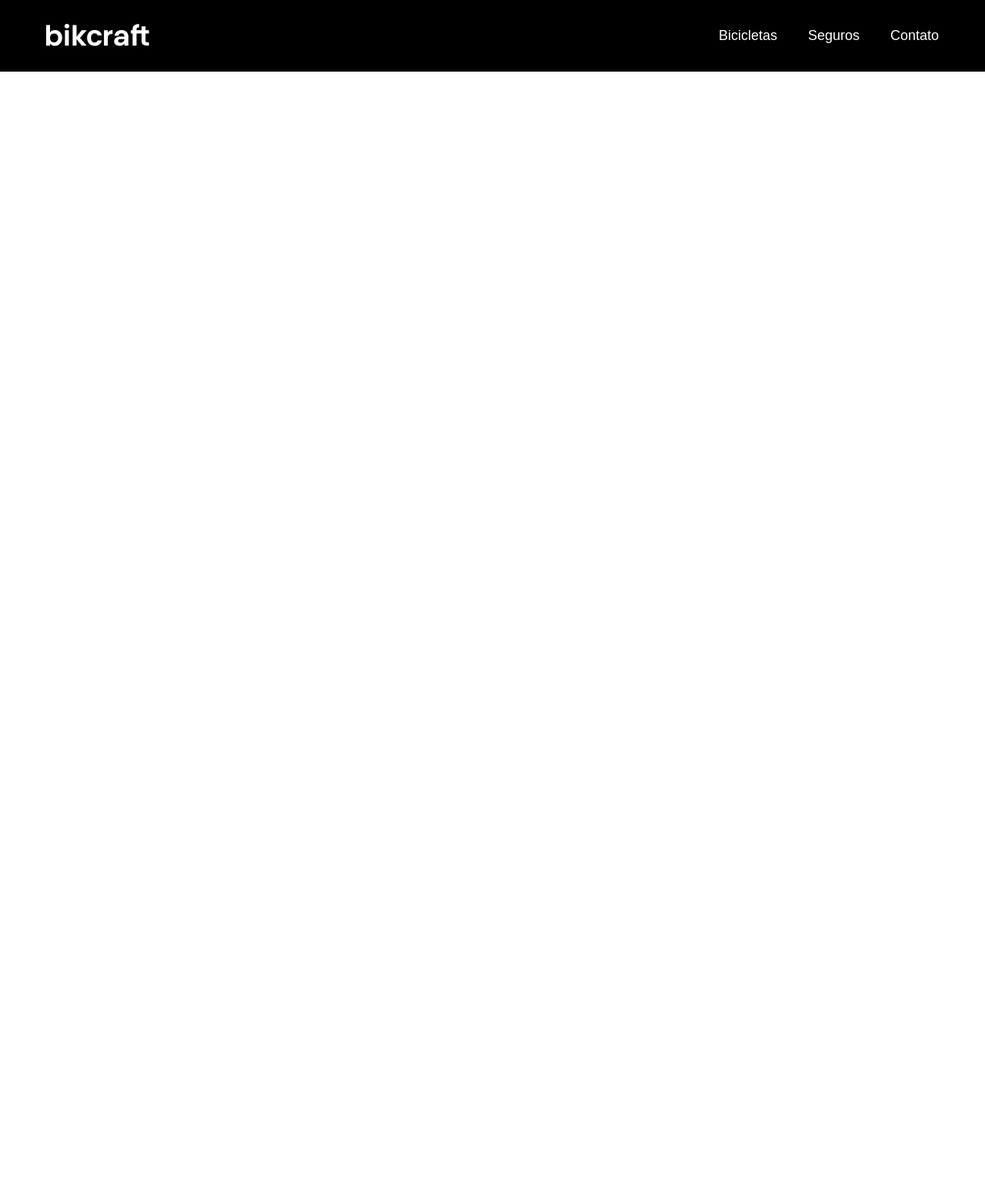
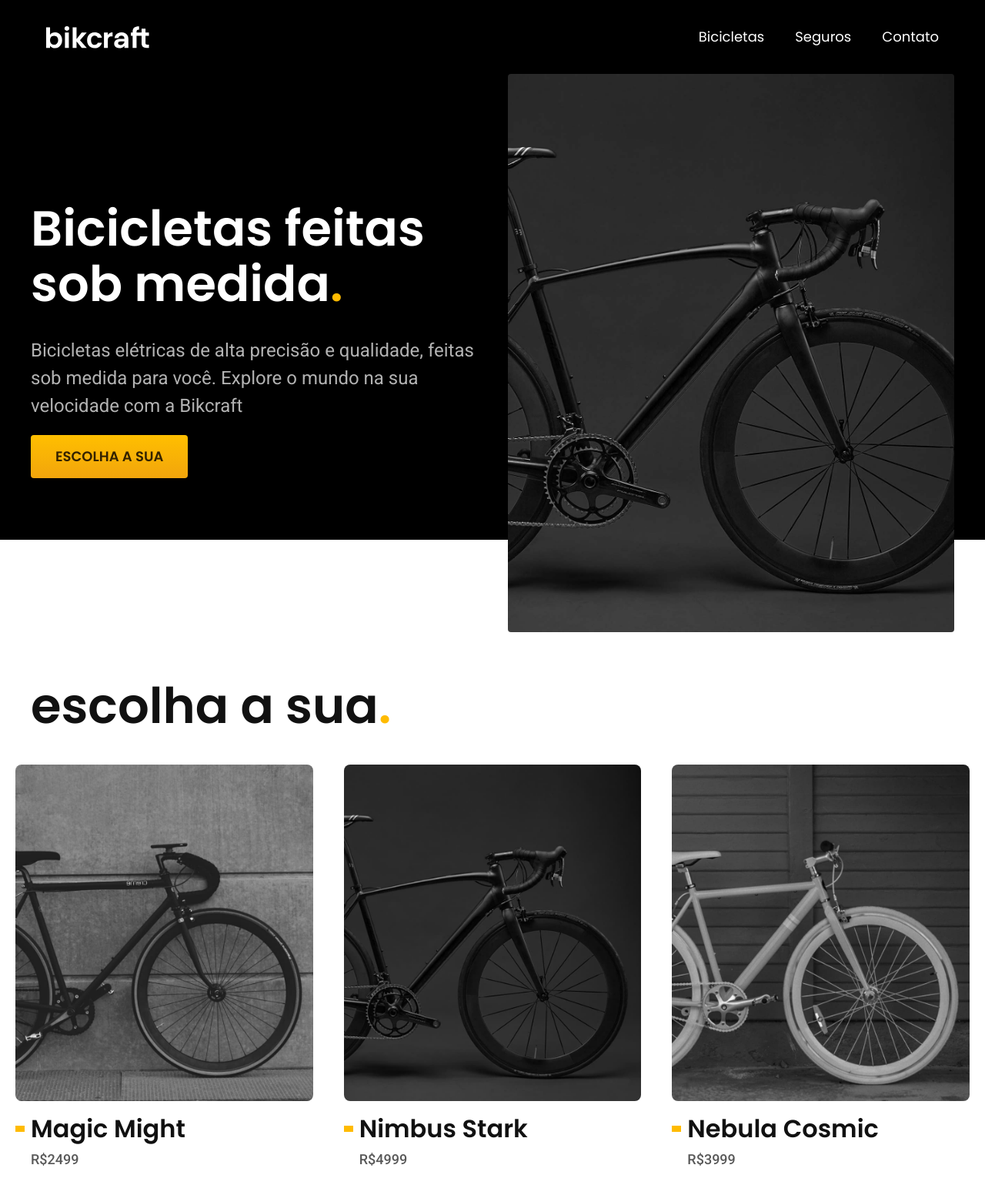
Before and after one commit to emersilver/bikcraft, a plain HTML site: page index.html in a window 1280 px wide. Shown: the top 1552 px of the page at 77% size. Before the commit the page ends 800 px from the top, so only its background shows below. Drawn offline with Linux system fonts and the light colour scheme.

Commit message:
listas-bicicletas

```diff
--- /dev/null
+++ b/css/bicicletas/bicicletas-lista.css
@@ -0,0 +1,68 @@
+.bicicletas-lista {
+  padding-top: 60px;
+  padding-bottom: 120px;
+}
+
+.bicicletas-lista h2 {
+  margin-bottom: 40px;
+  max-width: 1200px;
+  padding-left: 20px;
+  padding-right: 20px;
+  margin-left: auto;
+  margin-right: auto;
+}
+
+.bicicletas-lista ul {
+  display: flex;
+  gap: 40px;
+  padding: 0 20px 20px 20px;
+  max-width: 1400px;
+  margin-left: auto;
+  margin-right: auto;
+  overflow-x: auto;
+}
+
+.bicicletas-lista li {
+  min-width: 280px;
+}
+
+.bicicletas-lista a {
+  display: block;
+}
+
+.bicicletas-lista img {
+  margin-bottom: 16px;
+}
+
+.bicicletas-lista h3 {
+  margin-bottom: 8px;
+  display: flex;
+  align-items: center;
+}
+
+.bicicletas-lista h3::before {
+  content: "";
+  display: inline-block;
+  width: 12px;
+  height: 8px;
+  background-color: var(--cor-p1);
+  margin-right: 8px;
+  transition: width 0.2s;
+}
+
+.bicicletas-lista a:hover h3::before {
+  width: 24px;
+}
+
+.bicicletas-lista li span {
+  padding-left: 20px;
+}
+
+@media (max-width: 800px) {
+  .bicicletas-lista {
+    padding-bottom: 60px;
+  }
+  .bicicletas-lista ul {
+    gap: 20px;
+  }
+}
--- /dev/null
+++ b/css/global/global.css
@@ -0,0 +1,28 @@
+* {
+  margin: 0;
+  padding: 0;
+}
+
+body {
+  font-family: Arial, Helvetica, sans-serif;
+  color: #111111;
+  padding-bottom: 600px;
+}
+
+ul {
+  list-style: none;
+}
+
+a {
+  text-decoration: none;
+  color: inherit;
+}
+
+img {
+  max-width: 100%;
+  display: block;
+}
+
+img[src$=".jpg"] {
+  border-radius: 8px;
+}
--- /dev/null
+++ b/css/global/header.css
@@ -0,0 +1,70 @@
+.header-bg {
+  background-color: var(--cor-12);
+}
+
+.header {
+  display: flex;
+  justify-content: space-between;
+  align-items: center;
+  flex-wrap: wrap;
+  gap: 20px;
+  padding: 20px;
+  box-sizing: border-box;
+  max-width: 1200px;
+  margin-left: auto;
+  margin-right: auto;
+}
+
+.header-menu {
+  display: flex;
+  flex-wrap: wrap;
+  gap: 40px;
+}
+
+.header-menu a {
+  display: inline-block;
+  padding: 16px 0px;
+  position: relative;
+}
+
+.header-menu a::after {
+  content: "";
+  display: block;
+  height: 2px;
+  width: 0px;
+  background: var(--cor-0);
+  margin-top: 4px;
+  transition: 0.3s;
+  position: absolute;
+}
+
+.header-menu a:hover::after {
+  width: 100%;
+}
+
+@media (max-width: 800px) {
+  .header-menu {
+    gap: 20px;
+  }
+  .header-menu a {
+    background: var(--cor-11);
+    padding: 12px 16px;
+    border-radius: 4px;
+  }
+  .header-menu a:hover {
+    background-color: var(--cor-10);
+  }
+  .header a:after {
+    display: none;
+  }
+}
+
+@media (max-width: 600px) {
+  .header-menu {
+    gap: 12px;
+  }
+  .header-menu a {
+    padding: 8px 12px;
+    font-size: 14px;
+  }
+}
--- /dev/null
+++ b/css/home/introducao.css
@@ -0,0 +1,56 @@
+.introducao-bg {
+  background: var(--cor-12);
+  box-shadow: inset 0 -120px var(--cor-0);
+}
+
+.introducao {
+  display: grid;
+  grid-template-columns: 1fr 1fr;
+  gap: 0 40px;
+  max-width: 1200px;
+  padding-left: 20px;
+  padding-right: 20px;
+  margin-left: auto;
+  margin-right: auto;
+}
+
+.introducao-conteudo {
+  align-self: end;
+  padding-bottom: 200px;
+}
+
+.introducao img {
+  height: 100%;
+  object-fit: cover;
+  border-radius: 4px;
+}
+
+.introducao h1 {
+  margin-bottom: 32px;
+}
+
+.introducao p {
+  margin-bottom: 20px;
+}
+
+@media (max-width: 800px) {
+  .introducao-bg {
+    background: var(--cor-11);
+    padding-top: 40px;
+    box-shadow: inset 0 -60px var(--cor-0);
+  }
+  .introducao {
+    grid-template-columns: 1fr;
+    gap: 32px;
+  }
+  .introducao-conteudo {
+    padding-bottom: 0px;
+  }
+  .introducao h1 {
+    margin-bottom: 16px;
+  }
+  .introducao img {
+    height: 300px;
+    width: 100%;
+  }
+}
--- a/css/style.css
+++ b/css/style.css
@@ -1,89 +1,15 @@
-* {
-  margin: 0;
-  padding: 0;
-}
+@import "./global/global.css";
+@import "./utilidades/tipografia.css";
+@import "./utilidades/cores.css";
 
-body {
-  font-family: Arial, Helvetica, sans-serif;
-}
+/* Header */
+@import "./global/header.css";
 
-ul {
-  list-style: none;
-}
+/* Utilidades */
+@import "./utilidades/componentes.css";
 
-a {
-  text-decoration: none;
-}
+/* Home */
+@import "./home/introducao.css";
 
-.header-bg {
-  background-color: #000000;
-}
-
-.header {
-  display: flex;
-  justify-content: space-between;
-  align-items: center;
-  flex-wrap: wrap;
-  gap: 20px;
-  padding: 20px;
-  box-sizing: border-box;
-  max-width: 1200px;
-  margin-left: auto;
-  margin-right: auto;
-}
-
-.header-menu {
-  display: flex;
-  flex-wrap: wrap;
-  gap: 40px;
-}
-
-.header-menu a {
-  display: inline-block;
-  color: #ffffff;
-  padding: 16px 0px;
-  font-size: 1.125rem;
-  position: relative;
-}
-
-.header-menu a::after {
-  content: "";
-  display: block;
-  height: 2px;
-  width: 0px;
-  background: #ffffff;
-  margin-top: 4px;
-  transition: 0.3s;
-  position: absolute;
-}
-
-.header-menu a:hover::after {
-  width: 100%;
-}
-
-@media (max-width: 800px) {
-  .header-menu {
-    gap: 20px;
-  }
-  .header-menu a {
-    background: #111111;
-    padding: 12px 16px;
-    border-radius: 4px;
-  }
-  .header-menu a:hover {
-    background-color: #2e2e2e;
-  }
-  .header a:after {
-    display: none;
-  }
-}
-
-@media (max-width: 600px) {
-  .header-menu {
-    gap: 12px;
-  }
-  .header-menu a {
-    padding: 8px 12px;
-    font-size: 14px;
-  }
-}
+/* Bicicletas */
+@import "./bicicletas/bicicletas-lista.css";
--- /dev/null
+++ b/css/utilidades/componentes.css
@@ -0,0 +1,24 @@
+.botao {
+  display: inline-block;
+  padding: 16px 32px;
+  background: linear-gradient(#ffbf00, #f2a50c);
+  border-radius: 4px;
+  box-shadow: 0 1px 2px rgba(0, 0, 0, 0.1);
+  text-transform: uppercase;
+  color: var(--cor-p5);
+  font-size: 18px;
+  line-height: 1.33;
+  font-family: "Poppins", Helvetica, sans-serif;
+  font-weight: 600;
+}
+
+.botao:hover {
+  background: linear-gradient(#ffb60d, #e59317);
+}
+
+@media (max-width: 600px) {
+  .botao a {
+    padding: 12px 16px;
+    font-size: 16px;
+  }
+}
--- /dev/null
+++ b/css/utilidades/cores.css
@@ -0,0 +1,75 @@
+:root {
+  --cor-0: #ffffff;
+  --cor-1: #f7f7f7;
+  --cor-2: #ededed;
+  --cor-3: #dedede;
+  --cor-4: #cccccc;
+  --cor-5: #b2b2b2;
+  --cor-6: #9c9c9c;
+  --cor-7: #717171;
+  --cor-8: #595959;
+  --cor-9: #404040;
+  --cor-10: #2e2e2e;
+  --cor-11: #111111;
+  --cor-12: #000000;
+  --cor-p1: #ffbb00;
+  --cor-p2: #e4a30b;
+  --cor-p3: #a66f00;
+  --cor-p4: #664400;
+  --cor-p5: #332200;
+}
+
+.cor-0 {
+  color: var(--cor-0);
+}
+.cor-1 {
+  color: var(--cor-1);
+}
+.cor-2 {
+  color: var(--cor-2);
+}
+.cor-3 {
+  color: var(--cor-3);
+}
+.cor-4 {
+  color: var(--cor-4);
+}
+.cor-5 {
+  color: var(--cor-5);
+}
+.cor-6 {
+  color: var(--cor-6);
+}
+.cor-7 {
+  color: var(--cor-7);
+}
+.cor-8 {
+  color: var(--cor-8);
+}
+.cor-9 {
+  color: var(--cor-9);
+}
+.cor-10 {
+  color: var(--cor-10);
+}
+.cor-11 {
+  color: var(--cor-11);
+}
+.cor-12 {
+  color: var(--cor-12);
+}
+.cor-p1 {
+  color: var(--cor-p1);
+}
+.cor-p2 {
+  color: var(--cor-p2);
+}
+.cor-p3 {
+  color: var(--cor-p3);
+}
+.cor-p4 {
+  color: var(--cor-p4);
+}
+.cor-p5 {
+  color: var(--cor-p5);
+}
--- /dev/null
+++ b/css/utilidades/tipografia.css
@@ -0,0 +1,89 @@
+.font-1-xx1 {
+  font-size: 4rem;
+  line-height: 1.125;
+  font-family: "Poppins", sans-serif;
+  font-weight: 600;
+}
+
+.font-2-l {
+  font-size: 1.5rem;
+  line-height: 1.5;
+  font-family: "Roboto", sans-serif;
+  font-weight: 400;
+}
+
+.font-1-xs {
+  font: 400 0.75rem/1.35 "Poppins", sans-serif;
+}
+
+.font-2-xs {
+  font: 400 0.875rem/1.43 "Roboto", sans-serif;
+}
+
+.font-1-s {
+  font: 400 1rem/1.5 "Poppins", sans-serif;
+}
+
+.font-2-s {
+  font: 400 1rem/1.5 "Roboto", sans-serif;
+}
+
+.font-1-m,
+.font-1-m-b {
+  font: 400 1.125rem/1.35 "Poppins", sans-serif;
+}
+
+.font-1-m-b {
+  font-weight: 600;
+}
+
+.font-2-m {
+  font: 500 1.125rem/1.35 "Roboto", sans-serif;
+}
+
+.font-1-l {
+  font: 400 1.5rem/1.5 "Poppins", sans-serif;
+}
+
+.font-2-l,
+.font-2-l-b {
+  font: 400 1.5rem/1.5 "Roboto", sans-serif;
+}
+
+.font-2-l-b {
+  font-weight: 500;
+  letter-spacing: 0.015em;
+  text-transform: uppercase;
+}
+
+.font-1-xl {
+  font: 600 2rem/1.25 "Poppins", sans-serif;
+}
+
+.font-2-xl {
+  font: 500 2rem/1.25 "Roboto", sans-serif;
+}
+
+.font-1-xxl {
+  font: 600 4rem/1.125 "Poppins", sans-serif;
+}
+
+@media (max-width: 1200px) {
+  .font-1-xxl {
+    font-size: 3rem;
+  }
+  .font-2-l,
+  .font-2-l-b {
+    font-size: 1.125rem;
+  }
+}
+
+@media (max-width: 800px) {
+  .font-1-xxl {
+    font-size: 2rem;
+  }
+  .font-1-xl,
+  .font-2-xl {
+    font-size: 1.5rem;
+  }
+}
--- a/index.html
+++ b/index.html
@@ -9,6 +9,9 @@
   <meta name="description" content="Bicicletas elétricas de alta precisão e qualidade,  feitas sob medida para o cliente. Explore o mundo na sua velocidade com a Bikcraft.">
 
   <link rel="stylesheet" href="./css/style.css">
+  <link rel="preconnect" href="https://fonts.googleapis.com">
+  <link rel="preconnect" href="https://fonts.gstatic.com" crossorigin>
+  <link href="https://fonts.googleapis.com/css2?family=Poppins:wght@400;600&family=Roboto:wght@400;500&display=swap" rel="stylesheet">
 </head>
 
 <body>
@@ -19,7 +22,7 @@
         <img src="./img/bikcraft.svg" alt="Bikcraft Logo">
       </a>
       <nav aria-label="primaria">
-        <ul class="header-menu">
+        <ul class="header-menu font-1-m cor-0">
           <li><a href="./bicicletas.html">Bicicletas</a></li>
           <li><a href="./seguros.html">Seguros</a></li>
           <li><a href="./contato.html">Contato</a></li>
@@ -28,7 +31,45 @@
     </div>
   </header>
 
+  <main class="introducao-bg">
+    <div class="introducao">
+      <div class="introducao-conteudo">
+        <h1 class="font-1-xxl cor-0">Bicicletas feitas sob medida<span class="cor-p1">.</span></h1>
+        <p class="font-2-l cor-5">Bicicletas elétricas de alta precisão e qualidade, feitas sob medida para você. Explore o mundo na sua velocidade com a Bikcraft</p>
+        <a class="botao" href="./bicicletas.html">Escolha a sua</a>
+      </div>
+      <div>
+        <img src="./img/fotos/introducao.jpg" alt="Bicicleta elétrica preta">
+      </div>
+    </div>
+  </main>
 
+  <article class="bicicletas-lista">
+    <h2 class="font-1-xx1">escolha a sua<span class="cor-p1">.</span></h2>
+    <ul>
+      <li>
+        <a href="./bicletas/magic.html">
+          <img src="./img/bicicletas/magic-home.jpg" alt="Bicicleta preta">
+          <h3 class="font-1-xl">Magic Might</h3>
+          <span class="font-2-m cor-8">R$2499</span>
+        </a>
+      </li>
+      <li>
+        <a href="./bicletas/nimbus.html">
+          <img src="./img/bicicletas/nimbus-home.jpg" alt="Bicicleta preta">
+          <h3 class="font-1-xl">Nimbus Stark</h3>
+          <span class="font-2-m cor-8">R$4999</span>
+        </a>
+      </li>
+      <li>
+        <a href="./bicletas/nebula.html">
+          <img src="./img/bicicletas/nebula-home.jpg" alt="Bicicleta preta">
+          <h3 class="font-1-xl">Nebula Cosmic</h3>
+          <span class="font-2-m cor-8">R$3999</span>
+        </a>
+      </li>
+    </ul>
+  </article>
 </body>
 
 </html>
```
